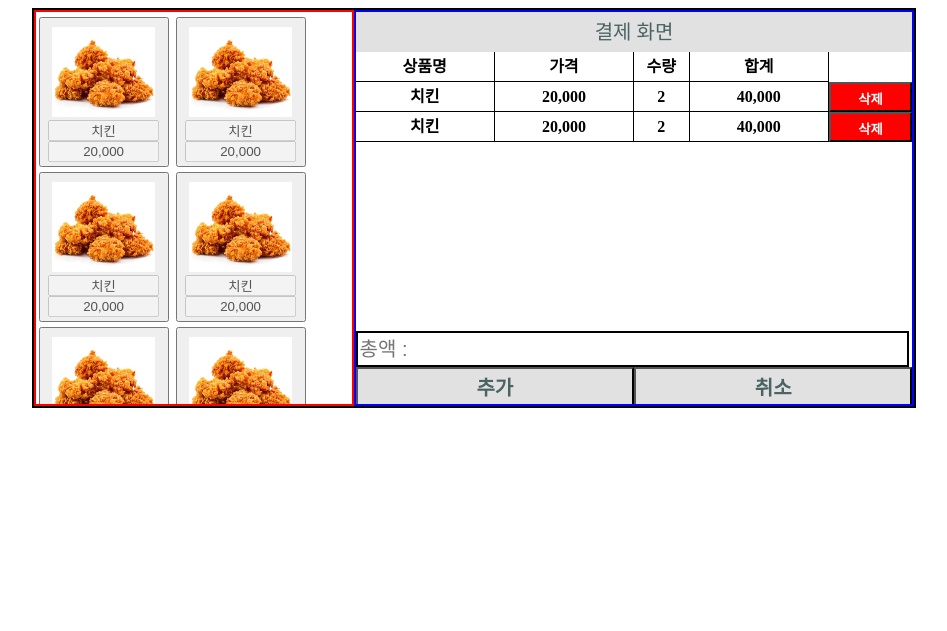
After one commit to kiosksystem/pos, a Flask app: template templates/Pos_Addmenu.html in a window 1280 px wide. The commit adds this page. Shown: the top 631 px of the page, without its empty margins (166-1113 px from the left). Run offline with Flask 2, Linux system fonts and the light colour scheme; the template is opened without the code that fills it, so the values that code supplies are empty.

Commit message:
[#15] modify: Pos template 5차 수정

```diff
--- a/server.py
+++ b/server.py
@@ -3,7 +3,7 @@ from flask import render_template
 
 app = Flask(__name__) # flask name 선언
 
-@app.route("/", method=['GET', 'POST']) #flask 웹 페이지 경로
+@app.route("/") #flask 웹 페이지 경로
 def index(): # 경로에서 실행될 기능 선언
     return render_template('Pos_main.html')
 
--- a/static/css/Pos_Addmenu.css
+++ b/static/css/Pos_Addmenu.css
@@ -0,0 +1,136 @@
+.menu_left #menu_list {
+	flex-flow: row wrap;
+	width: 100%;
+	justify-content: center;
+}
+
+#menu_list .menu_selectBtn {
+	margin-top: 5px;
+	margin-left: 3px;
+    width : 130px;
+    height : 150px;
+    justify-content: center;
+}
+
+.menu_selectBtn .menu_img {
+	margin-top: 5px;
+	width: 90%;
+	height: 90px;
+}
+
+.menu_selectBtn .text{
+	width: 90%;
+	text-align: center;
+}
+
+.menu_right .payment_top{
+	width: 100%;
+	text-align: center;
+	line-height: 40px;
+	height: 40px;
+	font-size: 20px;
+    background: #e1e1e1;
+	color: #4a6363;
+}
+
+.menu_right .property {
+	display: flex;
+	width: 100%;
+	line-height: 30px;
+	float: left;
+	font-weight: bold;
+}
+
+.menu_right .order_list {
+	width: 100%;
+	height: 62%;
+	float: left;
+	font-weight: bold;
+	margin-bottom: 1%;
+}
+
+.order_list .order_num {
+	display: flex;
+	width: 100%;
+	height: 30px;
+	float: left;
+	font-weight: bold;
+}
+
+.menu_right .name {
+	width: 25%;
+	height: 30px;
+	line-height: 30px;
+	text-align: center;
+	border-right : black solid 1px;
+	border-bottom: black solid 1px;
+    box-sizing: border-box;
+	font-weight: bold;
+}
+
+.menu_right .price {
+	width: 25%;
+	height: 30px;
+	line-height: 30px;
+	text-align: center;
+	border-right : black solid 1px;
+	border-bottom: black solid 1px;
+    box-sizing: border-box;
+	font-weight: bold;
+}
+
+.menu_right .num {
+	width: 10%;
+	height: 30px;
+	line-height: 30px;
+	text-align: center;
+	border-right : black solid 1px;
+	border-bottom: black solid 1px;
+    box-sizing: border-box;
+	font-weight: bold;
+}
+
+.menu_right .total_price {
+	width: 25%;
+	height: 30px;
+	line-height: 30px;
+	text-align: center;
+	border-right : black solid 1px;
+	border-bottom: black solid 1px;
+    box-sizing: border-box;
+	font-weight: bold;
+}
+
+.menu_right .empty {
+	width: 15%;
+	height: 30px;
+	text-align: center;
+}
+
+.order_list #delete_btn {
+	width: 15%;
+	background: red;
+	color: white;
+	padding: 5px;
+	font-weight: bold;
+}
+
+.menu_right .total_amount {
+	line-height: 30px;
+	width: 98%;
+	height: 30px;
+	font-size: 20px;
+	border : black solid 2px;
+	position: sticky
+}
+
+.menu_right .btn {
+	float: left;
+	width: 50%;
+	height: 40px;
+	font-size: 20px;
+    background: #e1e1e1;
+	color: #4a6363;
+	font-weight: bold;
+	position: sticky
+}
--- a/static/css/Pos_main.css
+++ b/static/css/Pos_main.css
@@ -43,7 +43,7 @@
 	font-weight: bold;
 }
 
-.menu_right .name {
+.menu_right .menu_name {
 	width: 25%;
 	height: 30px;
 	line-height: 30px;
@@ -54,7 +54,7 @@
 	font-weight: bold;
 }
 
-.menu_right .price {
+.menu_right .menu_price {
 	width: 25%;
 	height: 30px;
 	line-height: 30px;
@@ -65,7 +65,7 @@
 	font-weight: bold;
 }
 
-.menu_right .num {
+.menu_right .menu_num {
 	width: 10%;
 	height: 30px;
 	line-height: 30px;
--- /dev/null
+++ b/templates/Pos_Addmenu.html
@@ -0,0 +1,89 @@
+<!DOCTYPE html>
+<html lang="en">
+<head>
+    <meta charset="UTF-8">
+    <meta http-equiv="X-UA-Compatible" content="IE=edge">
+    <meta name="viewport" content="width=device-width, initial-scale=1.0">
+    <title>정산 / 매출</title>
+    <link rel="stylesheet" href="../static/css/Pos_formCommon.css">
+    <link rel="stylesheet" href="../static/css/Pos_Addmenu.css">
+</head>
+<body>
+    <div id="main_container">
+        <div id="Pos_form_container">
+            <div id="Pos_form">
+                <div class="menu_left">
+                    <div id="menu_list">
+                        <button class="menu_selectBtn">
+                            <img class="menu_img" src="../static/img/food_img.png">
+                            <div><input class="text" readonly value="치킨" disabled></div>
+                            <div><input class="text" readonly value="20,000" disabled></div>
+                        </button>
+                        <!-- 칸 이동 테스트용 -->
+                        <button class="menu_selectBtn">
+                            <img class="menu_img" src="../static/img/food_img.png">
+                            <div><input class="text" readonly value="치킨" disabled></div>
+                            <div><input class="text" readonly value="20,000" disabled></div>
+                        </button>
+                        <button class="menu_selectBtn">
+                            <img class="menu_img" src="../static/img/food_img.png">
+                            <div><input class="text" readonly value="치킨" disabled></div>
+                            <div><input class="text" readonly value="20,000" disabled></div>
+                        </button>
+                        <button class="menu_selectBtn">
+                            <img class="menu_img" src="../static/img/food_img.png">
+                            <div><input class="text" readonly value="치킨" disabled></div>
+                            <div><input class="text" readonly value="20,000" disabled></div>
+                        </button>
+                        <button class="menu_selectBtn">
+                            <img class="menu_img" src="../static/img/food_img.png">
+                            <div><input class="text" readonly value="치킨" disabled></div>
+                            <div><input class="text" readonly value="20,000" disabled></div>
+                        </button>
+                        <button class="menu_selectBtn">
+                            <img class="menu_img" src="../static/img/food_img.png">
+                            <div><input class="text" readonly value="치킨" disabled></div>
+                            <div><input class="text" readonly value="20,000" disabled></div>
+                        </button>
+                        <button class="menu_selectBtn">
+                            <img class="menu_img" src="../static/img/food_img.png">
+                            <div><input class="text" readonly value="치킨" disabled></div>
+                            <div><input class="text" readonly value="20,000" disabled></div>
+                        </button>
+                        <!--  -->
+                    </div>
+                </div>
+                <div class="menu_right">
+                    <div class="payment_top">결제 화면</div>
+                    <div class="property">
+                        <div class="name">상품명</div>
+                        <div class="price">가격</div>
+                        <div class="num">수량</div>
+                        <div class="total_price">합계</div>
+                        <div class="empty"></div>
+                    </div>
+                    <div class="order_list">
+                        <div class="order_num">
+                            <div class="name" id="name">치킨</div>
+                            <div class="price" id="price">20,000</div>
+                            <div class="num" id="num">2</div>
+                            <div class="total_price" id="total_price">40,000</div>
+                            <button type="button" class="empty" id="delete_btn">삭제</button>
+                        </div>
+                        <div class="order_num">
+                            <div class="name" id="name">치킨</div>
+                            <div class="price" id="price">20,000</div>
+                            <div class="num" id="num">2</div>
+                            <div class="total_price" id="total_price">40,000</div>
+                            <button type="button" class="empty" id="delete_btn">삭제</button>
+                        </div>
+                    </div>
+                    <input class="total_amount" placeholder="총액 : " readonly>
+                    <button type="button" class="btn">추가</button>
+                    <button type="button" class="btn">취소</button>
+                </div>
+            </div>
+        </div>
+    </div>
+</body>
+</html>
--- a/template/Pos_menuEdit.html
+++ b/templates/Pos_menuEdit.html
@@ -56,7 +56,6 @@
                 <div class="menu_right">
                     <div id="menu_edit">
                         <div class="btn_list">
-                            <button type="button" class="reset_btn">초기화</button>
                             <button type="button" class="add_btn">추가</button>
                             <button type="button" class="delete_btn">삭제</button>
                         </div>
```
Also changed, not shown: static/css/Pos_menuEdit.css (+0 -8 lines), template/Pos_Addmenu.html (deleted, +0 -25 lines), template/Pos_calculate.html (deleted, +0 -35 lines), templates/Pos_calculate.html (added, +66 -0 lines), templates/Pos_main.html (renamed from template/Pos_main.html, +9 -9 lines), templates/common/header.html (renamed from template/common/header.html).
